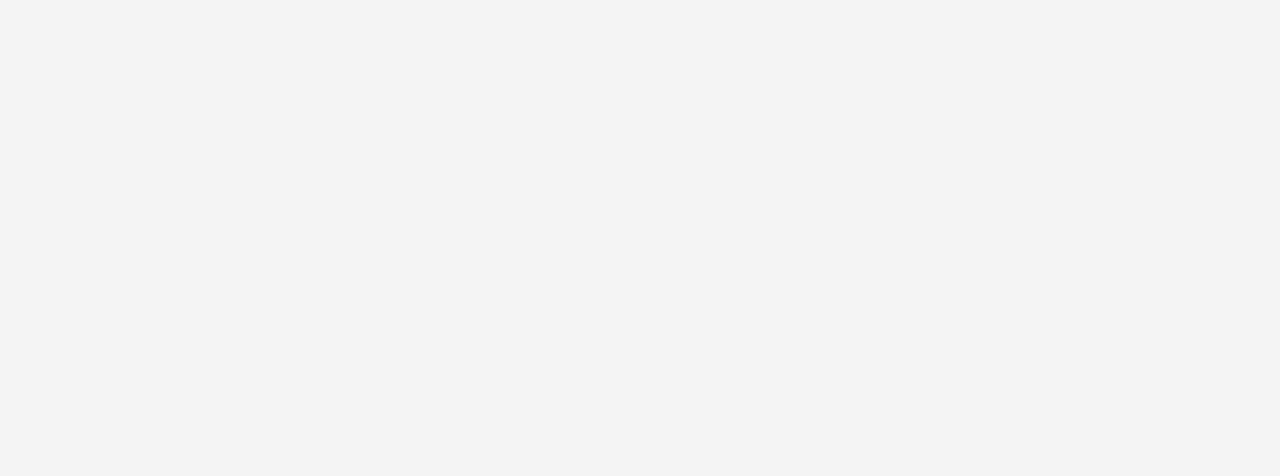
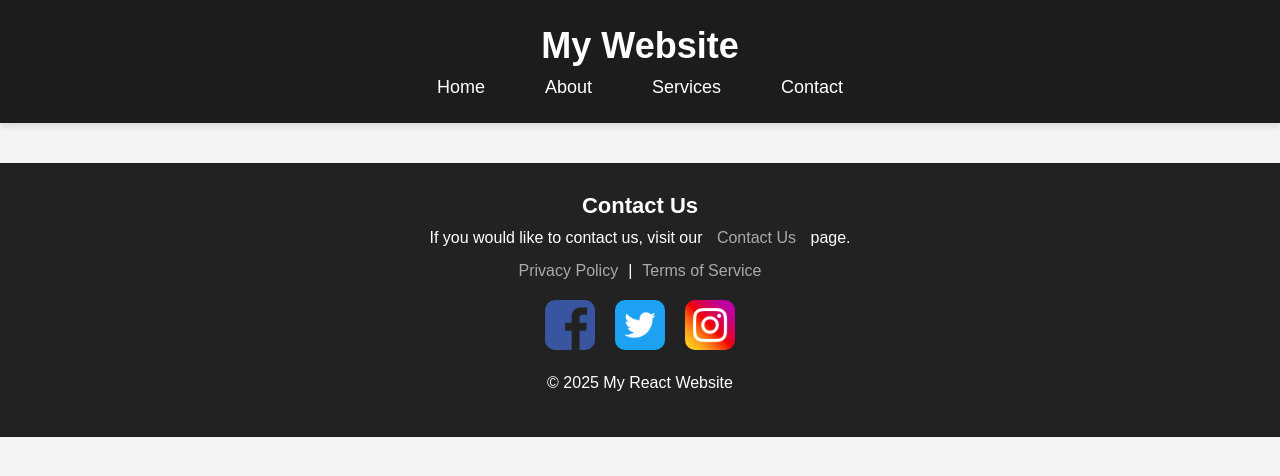
Before and after one commit to EsatGokcen/StMarys_CS7005, a React (Vite) app in the folder week6+week7/vite-project/: page /terms in a window 1280 px wide. Before the commit this address had no page. Shown: the top 476 px of the page. Built offline with nearby package versions, Linux system fonts and the light colour scheme.

Commit message:
added routes to privacy and terms pages on app and started on terms page

```diff
--- a/week6+week7/vite-project/src/App.jsx
+++ b/week6+week7/vite-project/src/App.jsx
@@ -4,6 +4,8 @@ import Home from './Home'
 import About from './About'
 import Services from './Services'
 import Contact from './Contact'
+import Privacy from './Privacy'
+import Terms from './Terms'
 
 function App() {
   return (
@@ -13,6 +15,8 @@ function App() {
       <Route path="/about" element={<About />} />
       <Route path="/services" element={<Services />} />
       <Route path="/contact" element={<Contact />} />
+      <Route path='/privacy' element={<Privacy />} />
+      <Route path='/terms' element={<Terms />} />
     </Routes>
   </BrowserRouter>
   )
--- /dev/null
+++ b/week6+week7/vite-project/src/Terms.jsx
@@ -0,0 +1,13 @@
+import Header from './components/Header';
+import Footer from './components/Footer';
+
+function Terms() {
+    return (
+        <div>
+            < Header />
+            < Footer />
+        </div>
+    )
+}
+
+export default Terms;
```
